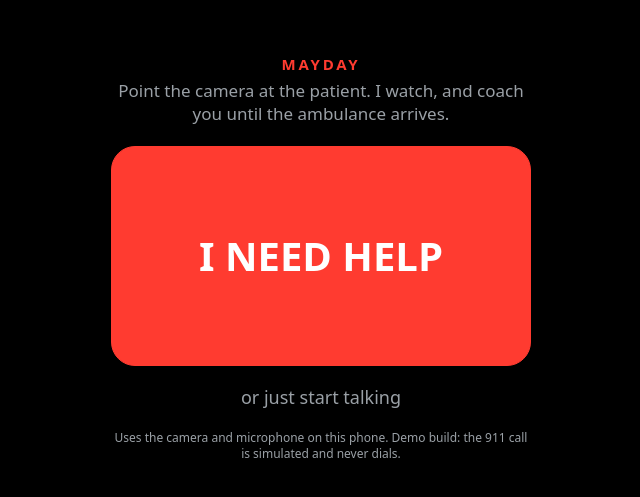
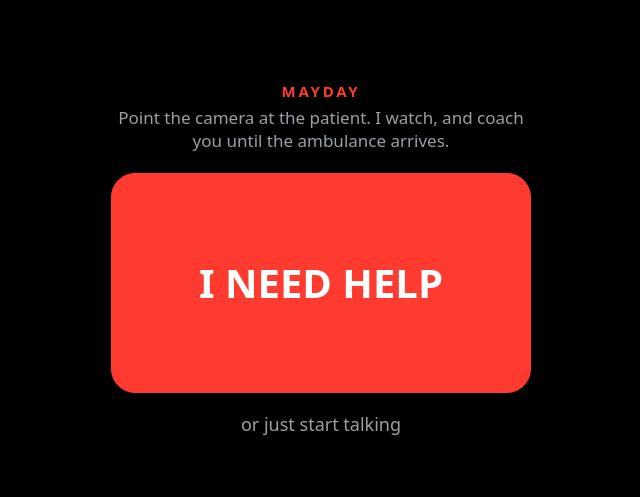
Before and after one commit to israelo19/mayday, a React (Vite) app: page / in a window 1280 px wide. Shown: the part 141-638 px from the top of the page, without its empty margins (319-959 px from the left). Built offline with nearby package versions, Linux system fonts and the light colour scheme; what @mediapipe/tasks-vision would draw is missing.

Commit message:
launch: drop the camera/mic/simulated-911 disclaimer line, SIMULATED already labels the dispatcher panel where the fake call happens

```diff
--- a/web/ui/LaunchScreen.tsx
+++ b/web/ui/LaunchScreen.tsx
@@ -1,6 +1,7 @@
 // LAUNCH screen, docs/05. Zero navigation: one button, the name, one line on what happens
-// next, and the demo label. A judge walking up to the table reads it in three seconds.
-// Owned by P4.
+// next. A judge walking up to the table reads it in three seconds. The SIMULATED label lives
+// on the dispatcher panel itself (docs/05, CLAUDE.md principle 5), where the fake call
+// actually happens, not pre-announced here. Owned by P4.
 
 type Props = { onStart: () => void };
 
@@ -30,9 +31,6 @@
         I NEED HELP
       </button>
       <p style={{ color: 'var(--muted)', fontSize: 18, margin: 0 }}>or just start talking</p>
-      <p style={{ color: 'var(--muted)', fontSize: 12, margin: 0, maxWidth: 420, lineHeight: 1.4 }}>
-        Uses the camera and microphone on this phone. Demo build: the 911 call is simulated and never dials.
-      </p>
     </div>
   );
 }
```
